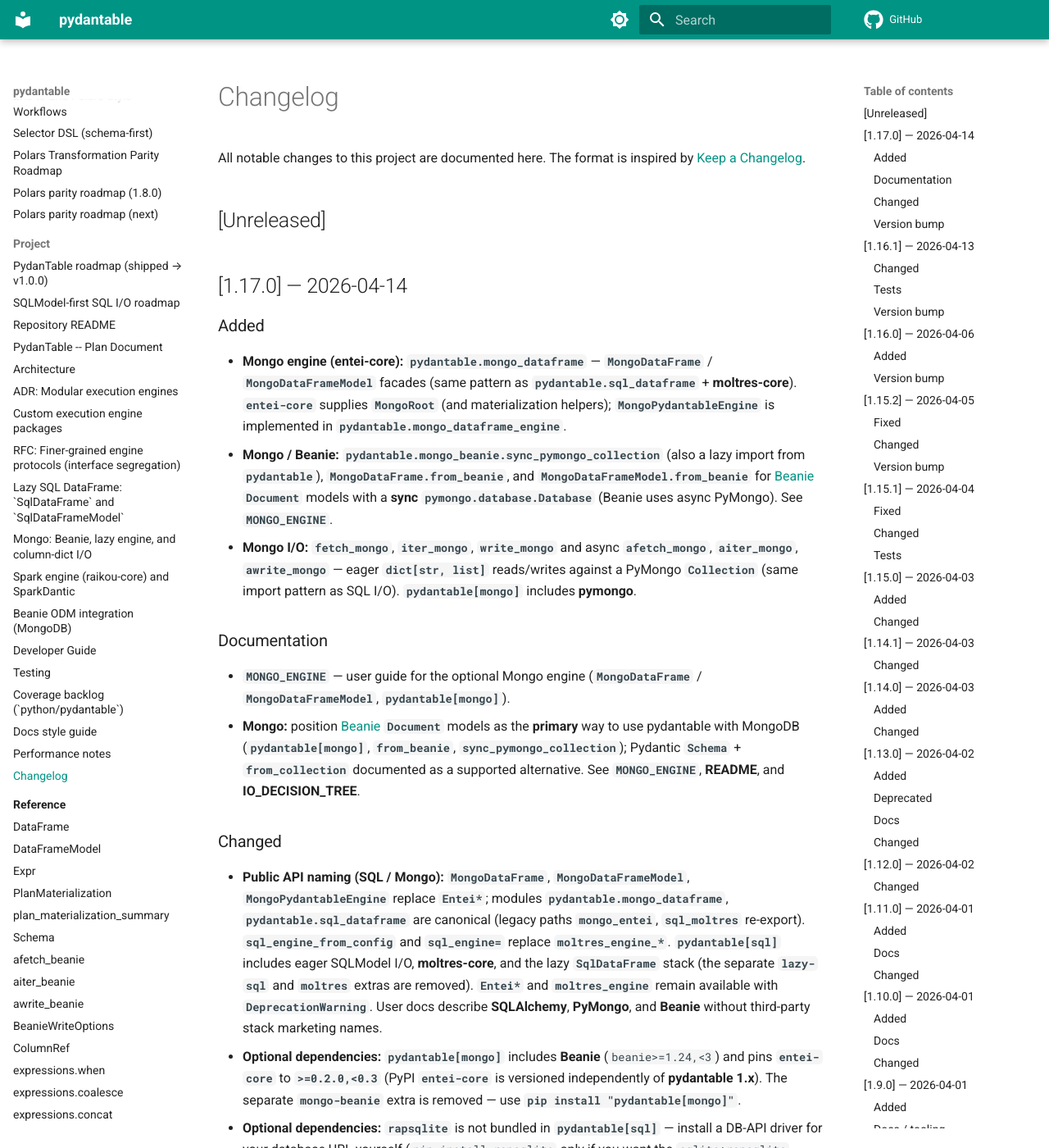
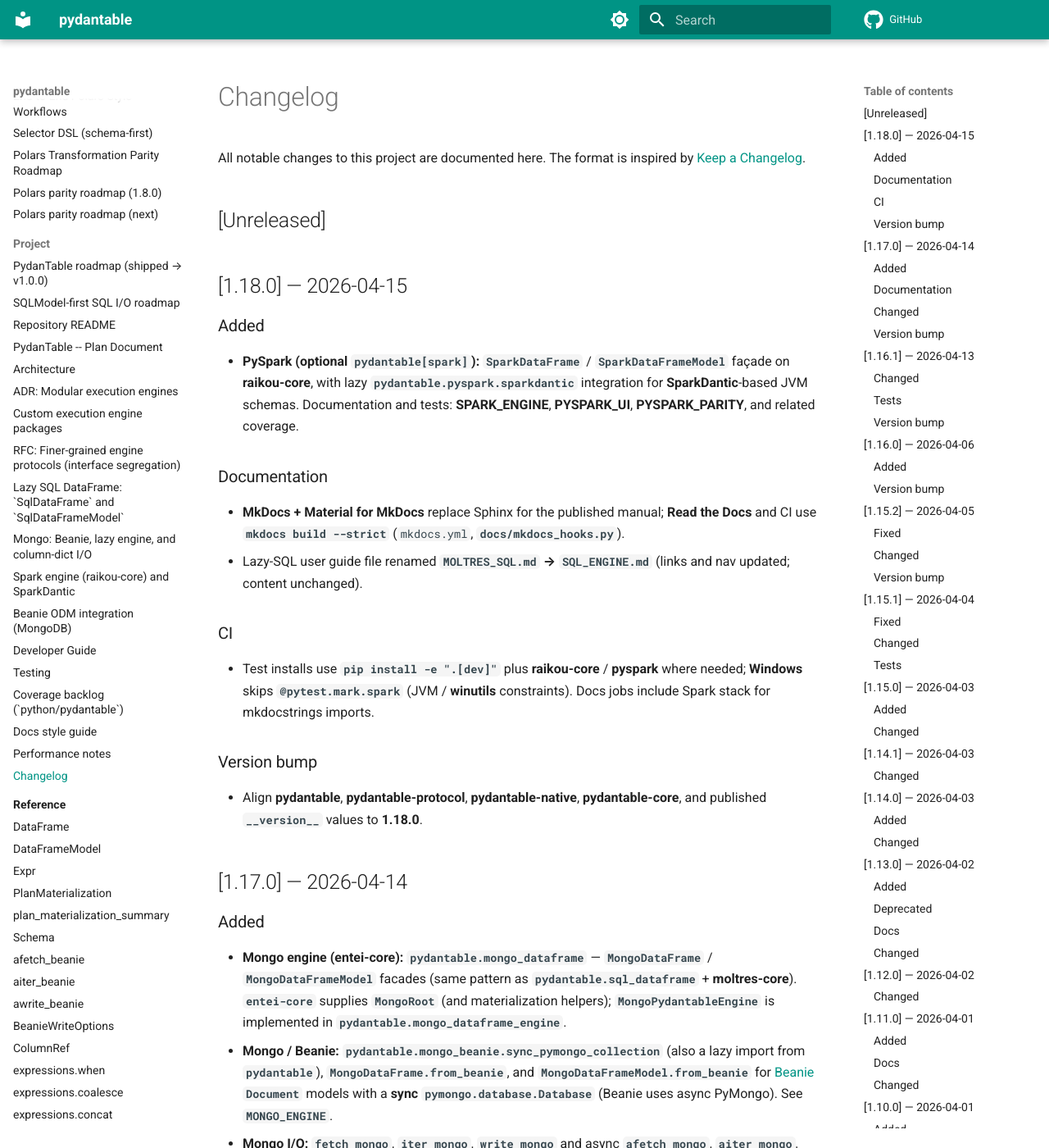
Before and after one commit to eddiethedean/pydantable, an MkDocs documentation site: the page built from docs/CHANGELOG.md, in a window 1280 px wide and 1400 px high. Shown: the whole window at 82% size. Built offline with MkDocs 1.6.1 and Material for MkDocs 9.7.7, drawn with Linux system fonts in a browser that asks for light colours; comment, search, counter and statistics services are not loaded.

Commit message:
docs: add 1.18.0 changelog section

```diff
--- a/docs/CHANGELOG.md
+++ b/docs/CHANGELOG.md
@@ -3,6 +3,25 @@
 All notable changes to this project are documented here. The format is inspired by [Keep a Changelog](https://keepachangelog.com/en/1.1.0/).
 
 ## [Unreleased]
+
+## [1.18.0] — 2026-04-15
+
+### Added
+
+- **PySpark (optional `pydantable[spark]`):** **`SparkDataFrame`** / **`SparkDataFrameModel`** façade on **raikou-core**, with lazy **`pydantable.pyspark.sparkdantic`** integration for **SparkDantic**-based JVM schemas. Documentation and tests: **SPARK_ENGINE**, **PYSPARK_UI**, **PYSPARK_PARITY**, and related coverage.
+
+### Documentation
+
+- **MkDocs + Material for MkDocs** replace Sphinx for the published manual; **Read the Docs** and CI use **`mkdocs build --strict`** (`mkdocs.yml`, **`docs/mkdocs_hooks.py`**).
+- Lazy-SQL user guide file renamed **`MOLTRES_SQL.md` → `SQL_ENGINE.md`** (links and nav updated; content unchanged).
+
+### CI
+
+- Test installs use **`pip install -e ".[dev]"`** plus **raikou-core** / **pyspark** where needed; **Windows** skips **`@pytest.mark.spark`** (JVM / **winutils** constraints). Docs jobs include Spark stack for mkdocstrings imports.
+
+### Version bump
+
+- Align **pydantable**, **pydantable-protocol**, **pydantable-native**, **pydantable-core**, and published **`__version__`** values to **1.18.0**.
 
 ## [1.17.0] — 2026-04-14
 
```
